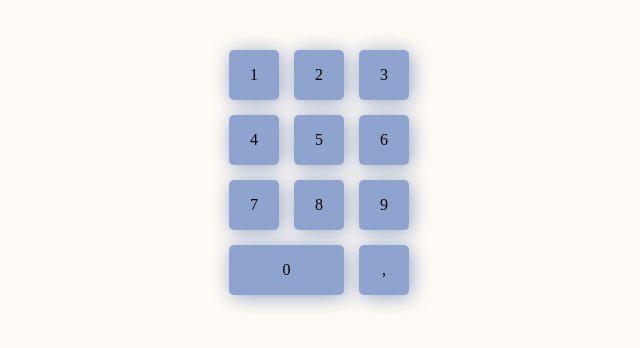
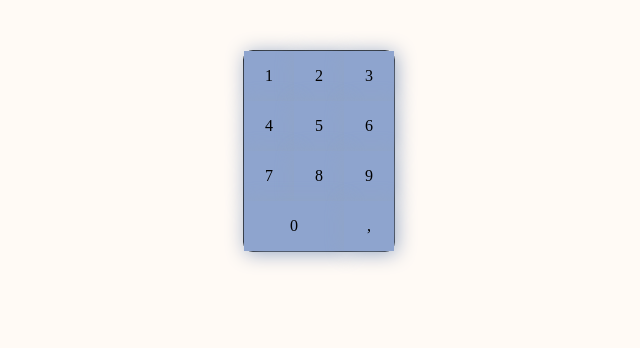
Before and after one commit to Kostyan1996/Simple-calculator, an Electron app: page index.html in a window 800 px wide. Shown: the whole page, without its empty margins (81-721 px from the left). Drawn offline with Linux system fonts and the light colour scheme.

Commit message:
To merge

```diff
--- a/index.css
+++ b/index.css
@@ -10,6 +10,8 @@ html, body {
     margin: 50px auto;
     width: min-content;
     height: min-content;
+    border: 1px solid black;
+    border-radius: 10px;
 }
 
 #numbers {
@@ -17,7 +19,6 @@ html, body {
     display: grid;
     grid-template-columns: repeat(3, var(--numSize));
     grid-template-rows: repeat(4, var(--numSize));
-    grid-gap: 15px;
 
     line-height: var(--numSize);
     text-align: center;
@@ -26,7 +27,6 @@ html, body {
 #numbers > .number {
     background-color: rgb(142, 164, 206);
     border-color: rgb(41, 41, 41);
-    border-radius: 5px;
     box-shadow: 2px 2px 20px rgb(146, 165, 195);
     transition: 0.15s;
     cursor: default;
--- a/package.json
+++ b/package.json
@@ -9,7 +9,7 @@
   "author": "",
   "license": "ISC",
   "devDependencies": {
-    "electron": "^3.0.13"
+    "electron": "^3.1.3"
   },
   "repository": {
     "type": "git",
```
